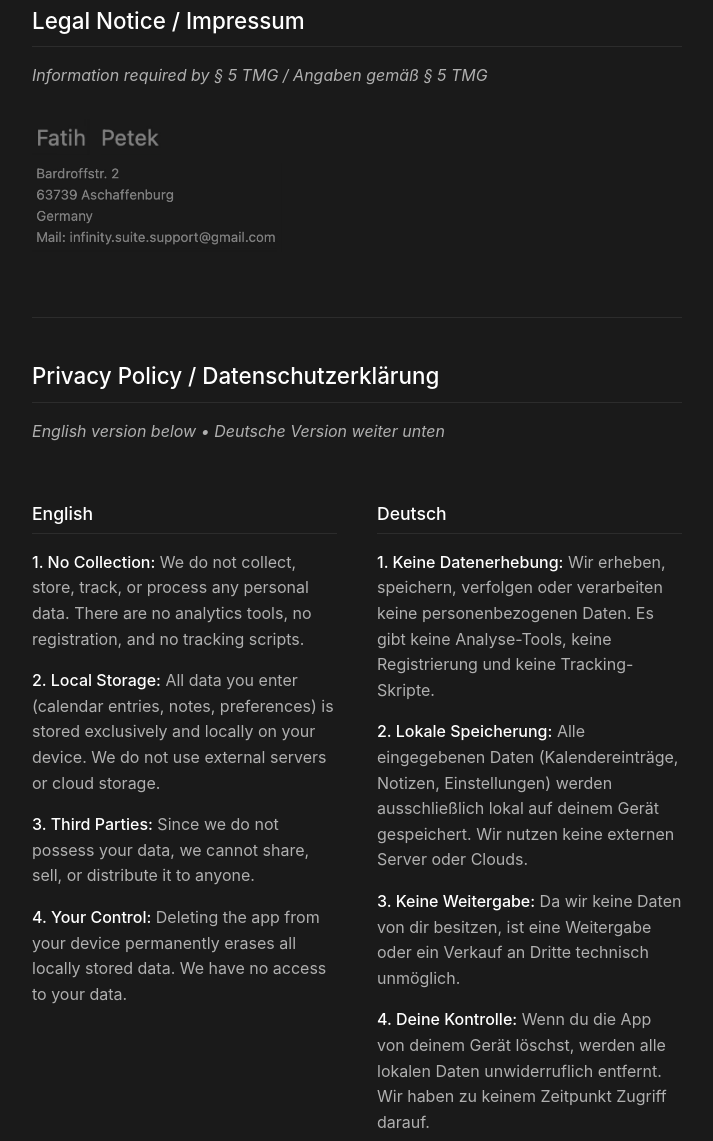
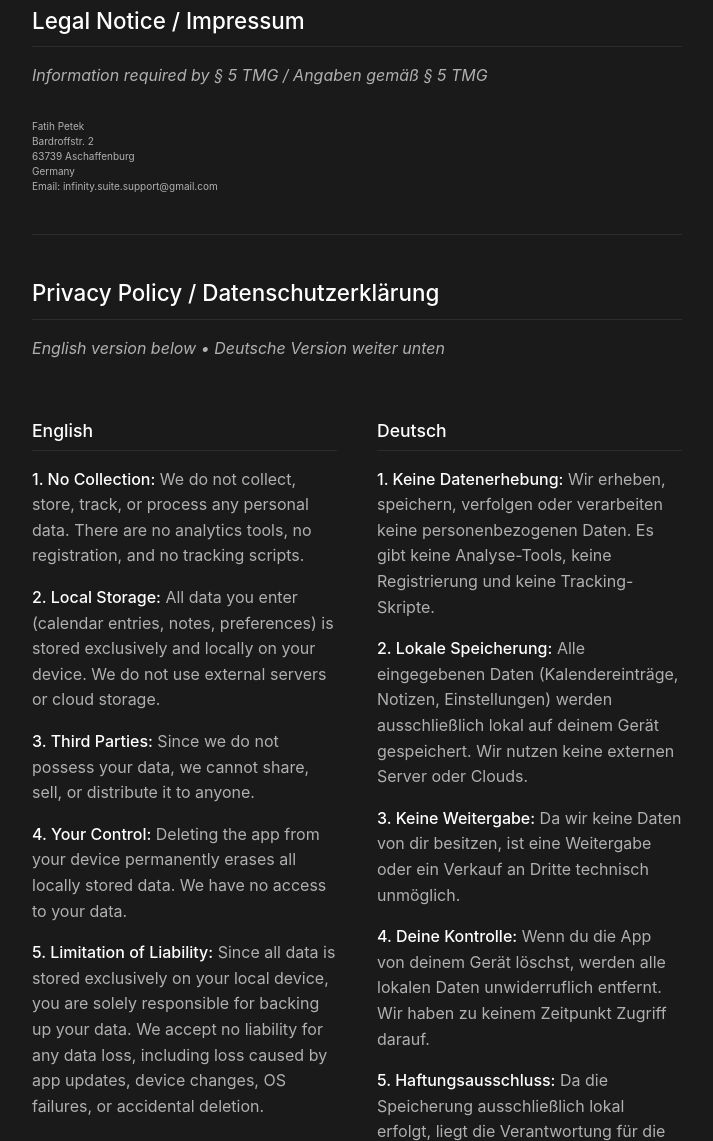
Before and after one commit to infinity-suite/privacypolicy-legalnotice, a plain HTML site: page index.html in a window 1280 px wide. Shown: the part 150-1291 px from the top of the page, without its empty margins (283-996 px from the left). Drawn offline with Linux system fonts and the light colour scheme.

Commit message:
Add files via upload

```diff
--- a/index.html
+++ b/index.html
@@ -35,10 +35,14 @@
             Information required by § 5 TMG / Angaben gemäß § 5 TMG
         </p>
 
-<img src="vn.png" alt="First Name" style="max-width: 60px; width: 100%; height: auto; vertical-align: middle; margin-right: 4px;">
-                            <img src="nn.png" alt="Last Name" style="max-width: 60px; width: 100%; height: auto; vertical-align: middle;">
-                        </div>
-                        <img src="adr.png" alt="Address" style="max-width: 250px; width: 100%; height: auto; margin-top: 8px; display: block;"><br>
+                    <p style="margin: 12px 0 0 0; line-height: 1.5; font-size:10px">
+                    Fatih Petek<br>
+                        Bardroffstr. 2<br>
+                        63739 Aschaffenburg<br>
+                        Germany
+                 <br>
+                        Email: infinity.suite.support@gmail.com
+                    </p>
 
         </div>
     </section>
@@ -63,6 +67,9 @@
                 <p><span class="highlight">3. Third Parties:</span> Since we do not possess your data, we cannot share, sell, or distribute it to anyone.</p>
 
                 <p><span class="highlight">4. Your Control:</span> Deleting the app from your device permanently erases all locally stored data. We have no access to your data.</p>
+
+                <p><span class="highlight">5. Limitation of Liability:</span> Since all data is stored exclusively on your local device, you are solely responsible for backing up your data. We accept no liability for any data loss, including loss caused by app updates, device changes, OS failures, or accidental deletion.</p>
+
             </div>
 
             <div>
@@ -75,6 +82,8 @@
                 <p><span class="highlight">3. Keine Weitergabe:</span> Da wir keine Daten von dir besitzen, ist eine Weitergabe oder ein Verkauf an Dritte technisch unmöglich.</p>
 
                 <p><span class="highlight">4. Deine Kontrolle:</span> Wenn du die App von deinem Gerät löschst, werden alle lokalen Daten unwiderruflich entfernt. Wir haben zu keinem Zeitpunkt Zugriff darauf.</p>
+
+                <p><span class="highlight">5. Haftungsausschluss:</span> Da die Speicherung ausschließlich lokal erfolgt, liegt die Verantwortung für die Datensicherung (Backup) vollständig beim Nutzer. Wir übernehmen keine Haftung für Datenverluste, sei es durch App-Updates, Gerätewechsel, Systemfehler oder versehentliches Löschen der App.</p>
             </div>
 
         </div>
```
